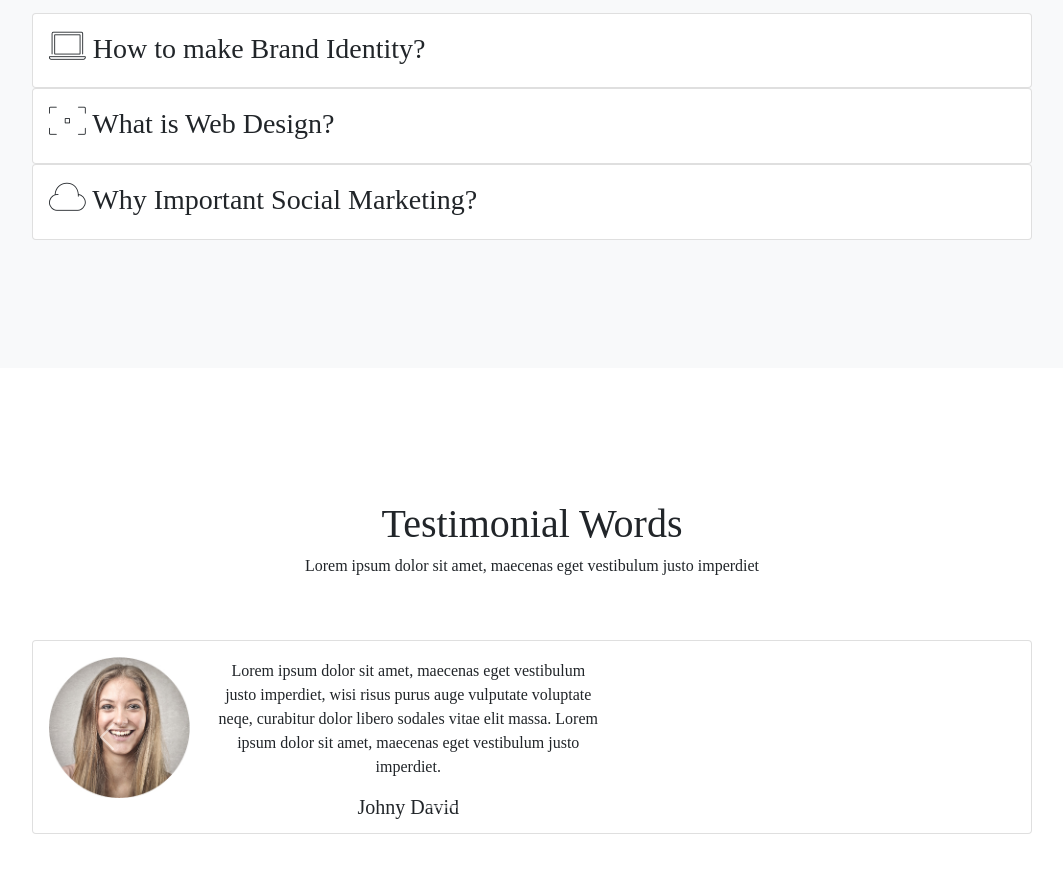
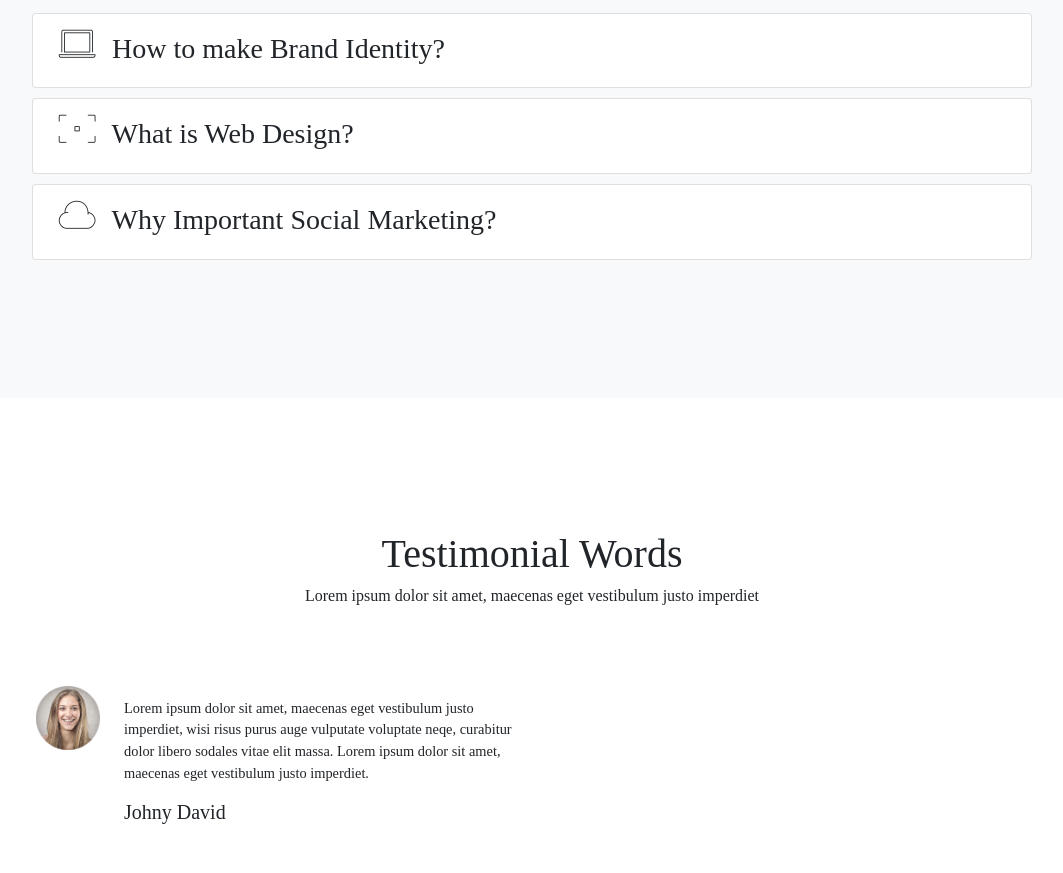
Before and after one commit to zirei/CSS_talos_project, a plain HTML site: page index.html in a window 1280 px wide. Shown: the part 4410-5283 px from the top of the page, without its empty margins (108-1171 px from the left). Drawn offline with nearby package versions, Linux system fonts and the light colour scheme; files whose address does not match are found by name.

Commit message:
semifunctional testimonial section

```diff
--- a/assets/css/main.css
+++ b/assets/css/main.css
@@ -49,6 +49,9 @@
     }
     .carousel_tittle > p {
         padding: 2% 0% !important;
+    }
+    .testimonial_text {
+        font-size: 0.8rem !important;
     }
 }
 
@@ -286,17 +289,17 @@ i.font_icons_base {
     text-align: center;
   }
 
-  .plus:hover .overlay {
+.plus:hover .overlay {
     opacity: 1;
     transition-delay: 0.33s;
-  }
+}
 
-  .team_logo i{
+.team_logo i{
     display: inline-block;
     text-align: center;
     font-size: 2rem;
     margin: auto;
-  }
+}
 
 
 
@@ -466,6 +469,63 @@ i.font_icons_base {
 
 
 
+/* questions section  */
+
+.accordion-item {
+    margin-bottom: 1%;
+}
+div .accordion-collapse{
+    padding-bottom: 5%;
+}
+
+.accordion-item i {
+    display: inline-block;
+    vertical-align: top;
+    text-align: justify;
+    padding: 0% 1%;
+}
+
+.accordion-item p {
+    display: inline-block;
+    vertical-align: top;
+    text-align: justify;
+    padding: 0% 1%;
+    margin-left: 3%;
+}
+
+
+
+/* questions section  */
+
+#testimonial .container-fluid {
+    padding: 0%;
+    display: inline-block;
+}
+#testimonial .card {
+    border: none;
+}
+
+.col-9 .col-sm-4 .col-md-5 .testimonial_text {
+    padding: 0;
+}
+
+#testimonial .card-body {
+    display: inline-block;
+}
+
+.card .testimonial_images {
+    vertical-align: top;
+    width: 5.5rem;
+}
+
+.testimonial_text {
+    vertical-align: middle;
+    text-align: left;
+    padding-top: 1%;
+    font-size: 0.9rem;
+}
+
+
 /* Footer section */
 
 .footer_margin {
```
